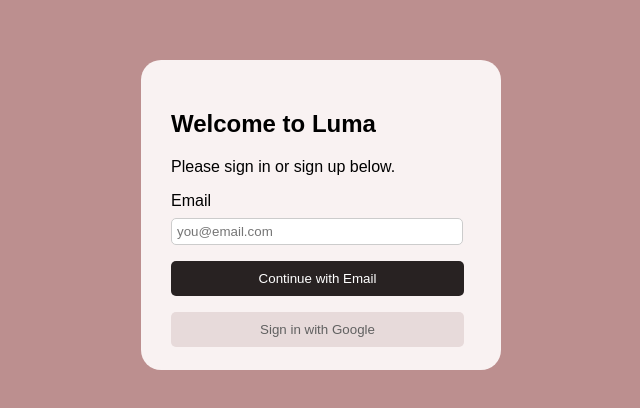
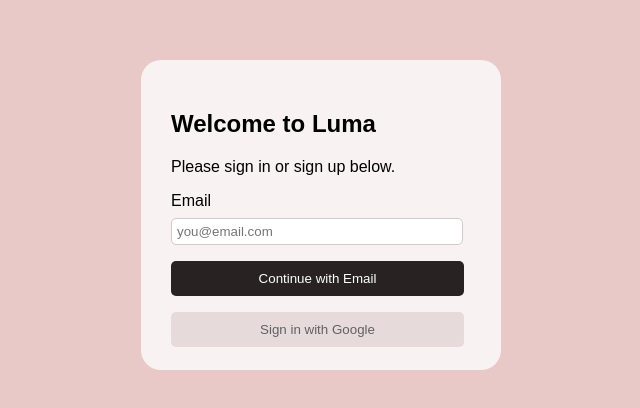
Before and after one commit to codemuji/login_form, a plain HTML site: page index.html in a window 1280 px wide. Shown: the part 190-598 px from the top of the page, without its empty margins (319-959 px from the left). Drawn offline with Linux system fonts and the light colour scheme.

Commit message:
changed bg

```diff
--- a/style.css
+++ b/style.css
@@ -6,7 +6,7 @@
 }
 
 .container {
-    background-color: rosybrown;
+    background-color: rgb(233, 200, 200);
     display: flex;
     height: 100vh;
     justify-content: center;
```
